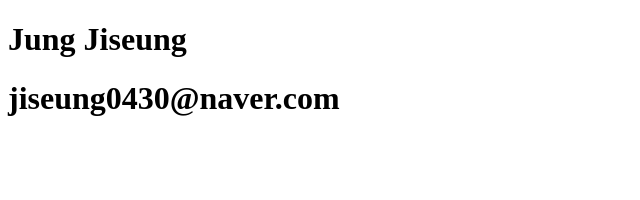
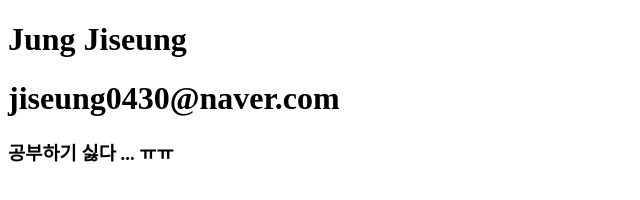
Before and after one commit to jiseung-jung/MyWeb, a plain HTML site: page WebContent/index.html in a window 1280 px wide. Shown: the whole page, without its empty margins (0-640 px from the left). Drawn offline with Linux system fonts and the light colour scheme.

Commit message:
Add content

```diff
--- a/WebContent/index.html
+++ b/WebContent/index.html
@@ -8,6 +8,7 @@
 
 	<h1>Jung Jiseung</h1>
 	<h1>jiseung0430@naver.com</h1>
+	<h3>공부하기 싫다 ... ㅠㅠ </h3>
 
 </body>
 </html>
```
